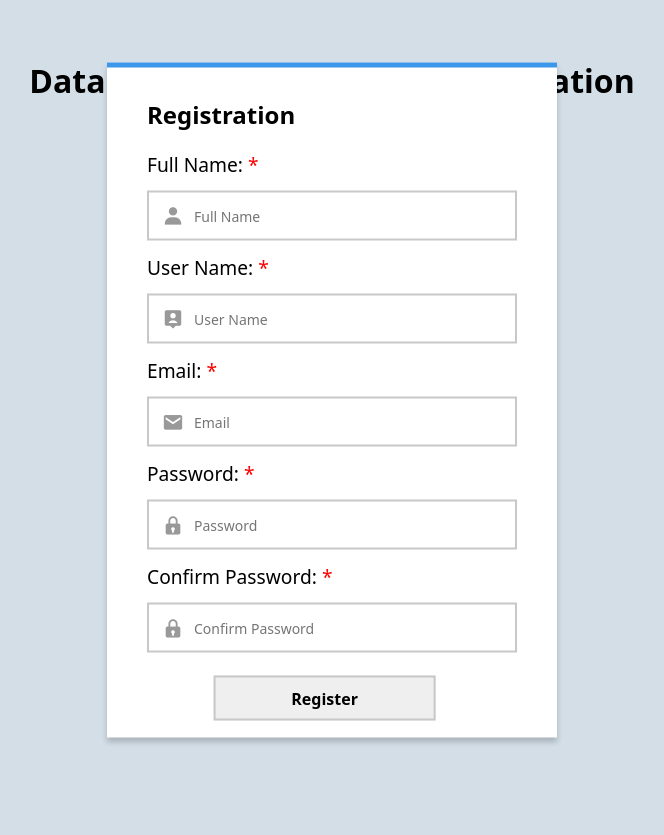
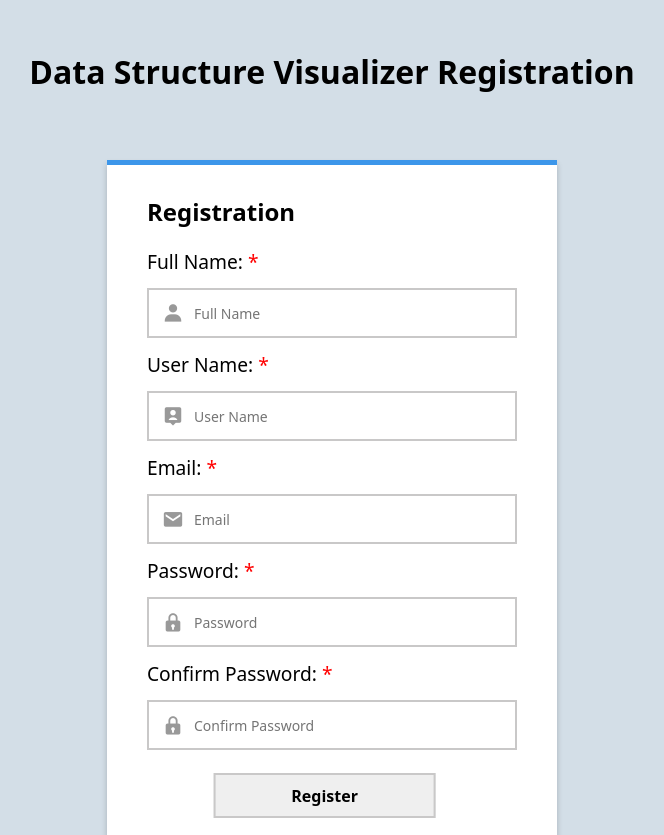
Before and after one commit to rogerb5/data-structure-visualizer, a PHP site: page /registerPage.html in a window 1280 px wide. Shown: the whole page, without its empty margins (308-972 px from the left). Before the commit the page ends 744 px from the top, so only its background shows below. Run offline with PHP 8.4, Linux system fonts and the light colour scheme; some libraries are stand-ins or nearby versions.

Commit message:
Logan register page copy to branch

```diff
--- a/css/registerPage.css
+++ b/css/registerPage.css
@@ -6,9 +6,6 @@
 }
 
 header {
-    display: flex;
-    align-items: center;
-    justify-content: center;
     min-height: 160px;
 }
 
@@ -39,11 +36,19 @@ i {
     --text-color: black;
 }
 
+main header h1 {
+    position: relative;
+    top: 50px;
+}
+
+main {
+    display: flex;
+    flex-direction: column;
+    align-items: center;
+    justify-content: center;
+}
+
 .registration-form {
-    position: absolute;
-    top: 50%;
-    left: 50%;
-    transform: translate(-50%, -50%);
     width: 450px;
     height: 675px;
     background-color: var(--register-form-background);
--- a/registerPage.html
+++ b/registerPage.html
@@ -12,9 +12,12 @@
 </head>
 
     <body>
+
+        <main>
             <header>
                 <h1>Data Structure Visualizer Registration</h1>
             </header>
+
             <div class="registration-form">
                 <form id = "registrationForm">
                     <h2>Registration</h2>
@@ -59,6 +62,8 @@
                     <button type="register" id="Reg" class="register" onclick="RegisterUser">Register</button>
                 </form>
             </div>
+
+        </main>
 
         <!--Need to move this to its own registerPage.js script file-->
         <script type="module">
```
Lines whose indentation alone changed are shown as unchanged.
